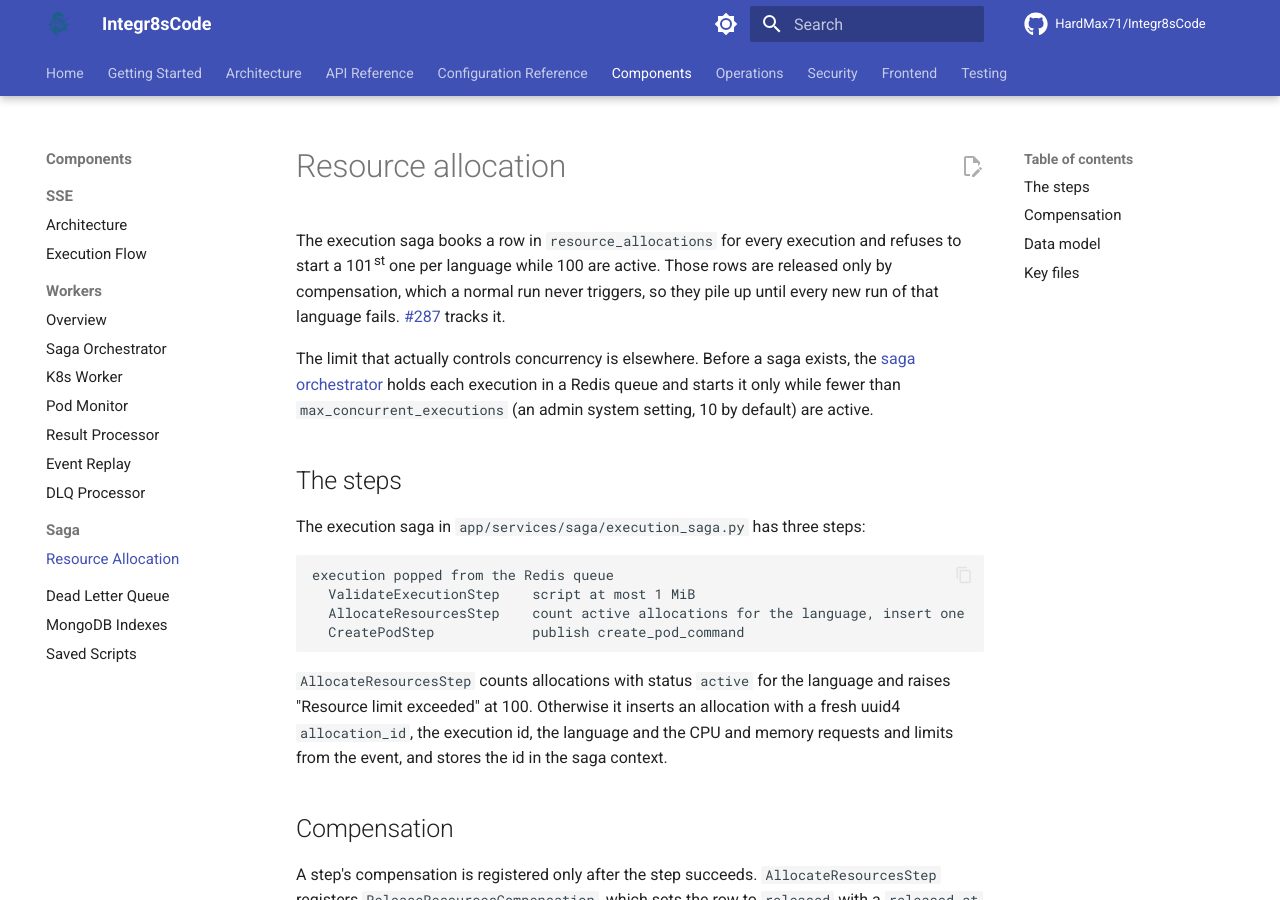
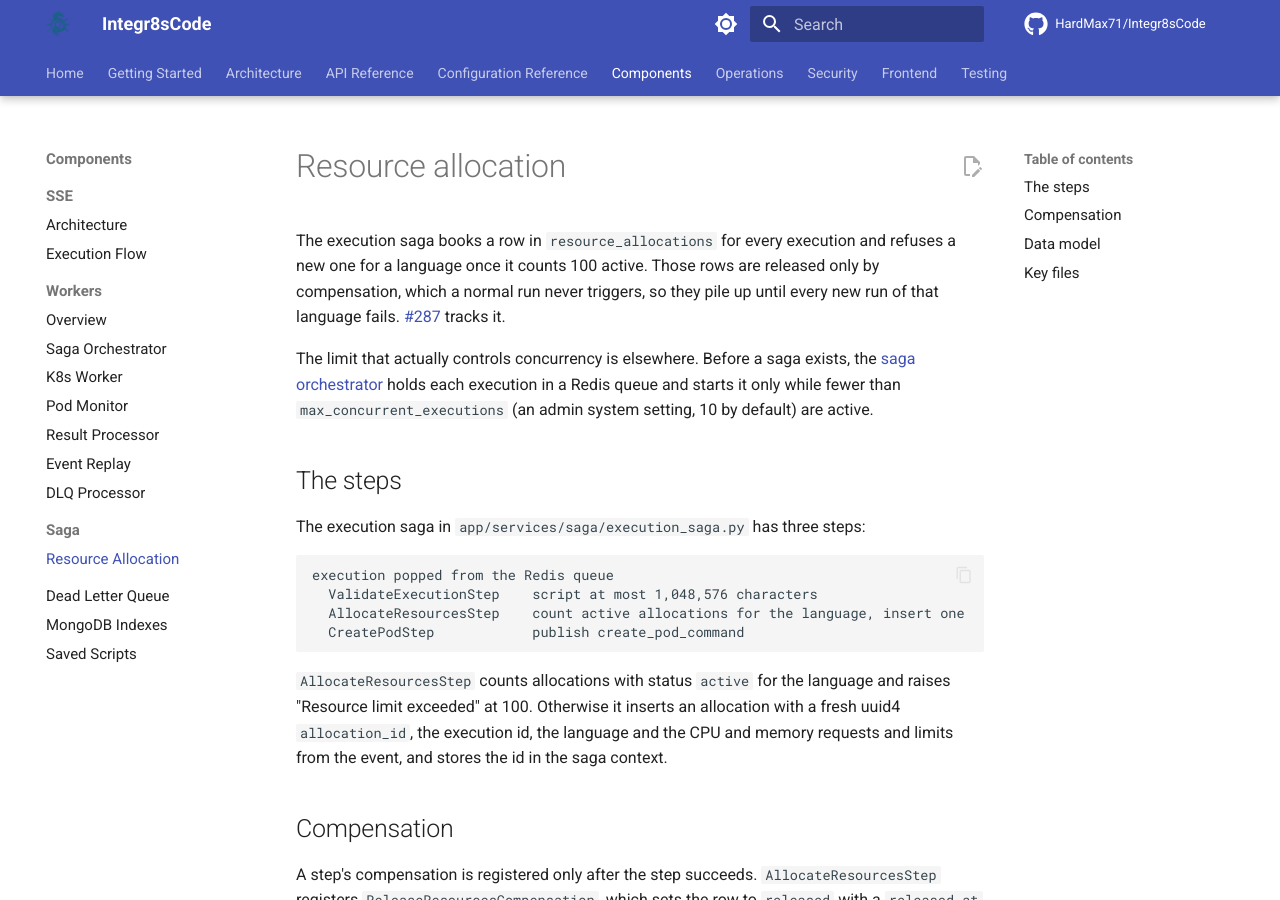
Before and after one commit to HardMax71/Integr8sCode, an MkDocs documentation site: the page built from docs/components/saga/resource-allocation.md, in a window 1280 px wide and 900 px high. Built offline with MkDocs 1.6.1 and Material for MkDocs 9.7.7, drawn with Linux system fonts in a browser that asks for light colours; comment, search, counter and statistics services are not loaded; some of the changed text lies outside the part shown.

Commit message:
docs: correct the saga limits, cancel path and state diagram
* the 100-allocation check counts, then inserts, so it refuses at 100 rather than capping hard
* ValidateExecutionStep counts characters, not bytes
* a saga that fails in its steps still publishes saga_started, just no terminal execution event
* the cancel route compensates only completed steps, so delete_pod_command goes out only after CreatePodStep
* the cancel route leaves the Redis queue slot taken until a terminal execution event arrives
* a COMPENSATING saga can be cancelled too

````diff
--- a/docs/components/saga/resource-allocation.md
+++ b/docs/components/saga/resource-allocation.md
@@ -1,6 +1,6 @@
 # Resource allocation
 
-The execution saga books a row in `resource_allocations` for every execution and refuses to start a 101st one per language while 100 are active. Those rows are released only by compensation, which a normal run never triggers, so they pile up until every new run of that language fails. [#287](https://github.com/HardMax71/Integr8sCode/issues/287) tracks it.
+The execution saga books a row in `resource_allocations` for every execution and refuses a new one for a language once it counts 100 active. Those rows are released only by compensation, which a normal run never triggers, so they pile up until every new run of that language fails. [#287](https://github.com/HardMax71/Integr8sCode/issues/287) tracks it.
 
 The limit that actually controls concurrency is elsewhere. Before a saga exists, the [saga orchestrator](../workers/saga_orchestrator.md) holds each execution in a Redis queue and starts it only while fewer than `max_concurrent_executions` (an admin system setting, 10 by default) are active.
 
@@ -10,7 +10,7 @@
 
 ```text
 execution popped from the Redis queue
-  ValidateExecutionStep    script at most 1 MiB
+  ValidateExecutionStep    script at most 1,048,576 characters
   AllocateResourcesStep    count active allocations for the language, insert one
   CreatePodStep            publish create_pod_command
 ```
@@ -32,9 +32,9 @@
     R --> F[saga FAILED]
 ```
 
-A saga that fails this way publishes nothing about the execution. The execution stays `queued`, its SSE stream never closes, and its slot in the Redis queue stays taken, since only a terminal execution event releases it.
+A saga that fails this way publishes no terminal event for the execution. The execution stays `queued`, its SSE stream never closes, and its slot in the Redis queue stays taken, since only a terminal execution event releases it.
 
-`CreatePodStep` only fails if storing or publishing the command fails, and then its own compensation isn't registered yet, so only the allocation is released. The other path that compensates is `POST /api/v1/sagas/{saga_id}/cancel`, which runs the compensations of every completed step: it sends `delete_pod_command` and releases the allocation.
+`CreatePodStep` only fails if storing or publishing the command fails, and then its own compensation isn't registered yet, so only the allocation is released. The other path that compensates is `POST /api/v1/sagas/{saga_id}/cancel`, which runs the compensation of each completed step: it releases the allocation if one was made, and sends `delete_pod_command` only if `CreatePodStep` finished.
 
 Every other ending skips compensation. `execution_completed`, `execution_failed`, `execution_timeout`, `execution_cancelled` and the orchestrator's own timeout check mark the saga terminal and leave the allocation `active`.
 
````
Also changed, not shown: docs/components/workers/saga_orchestrator.md (+2 -1 lines).
